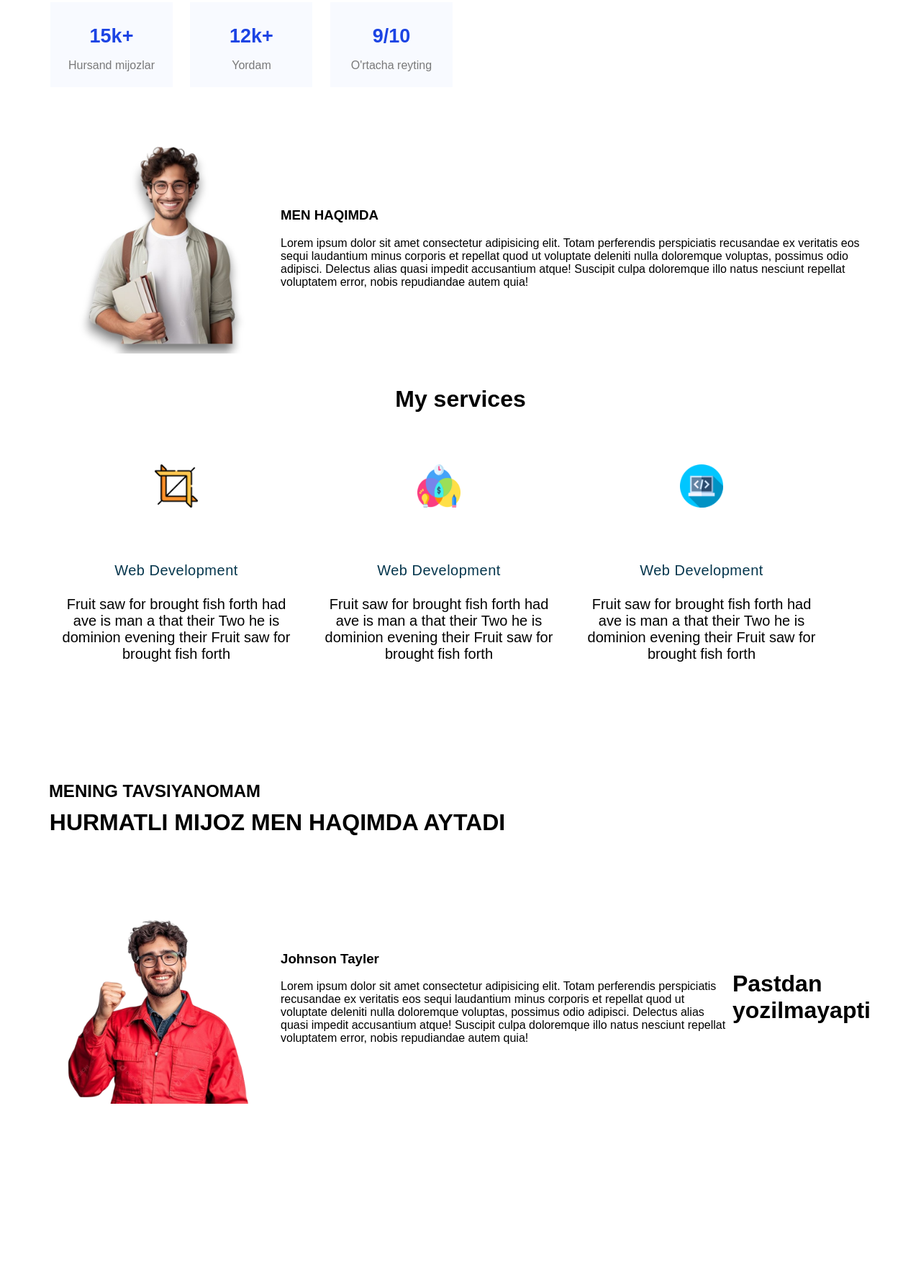
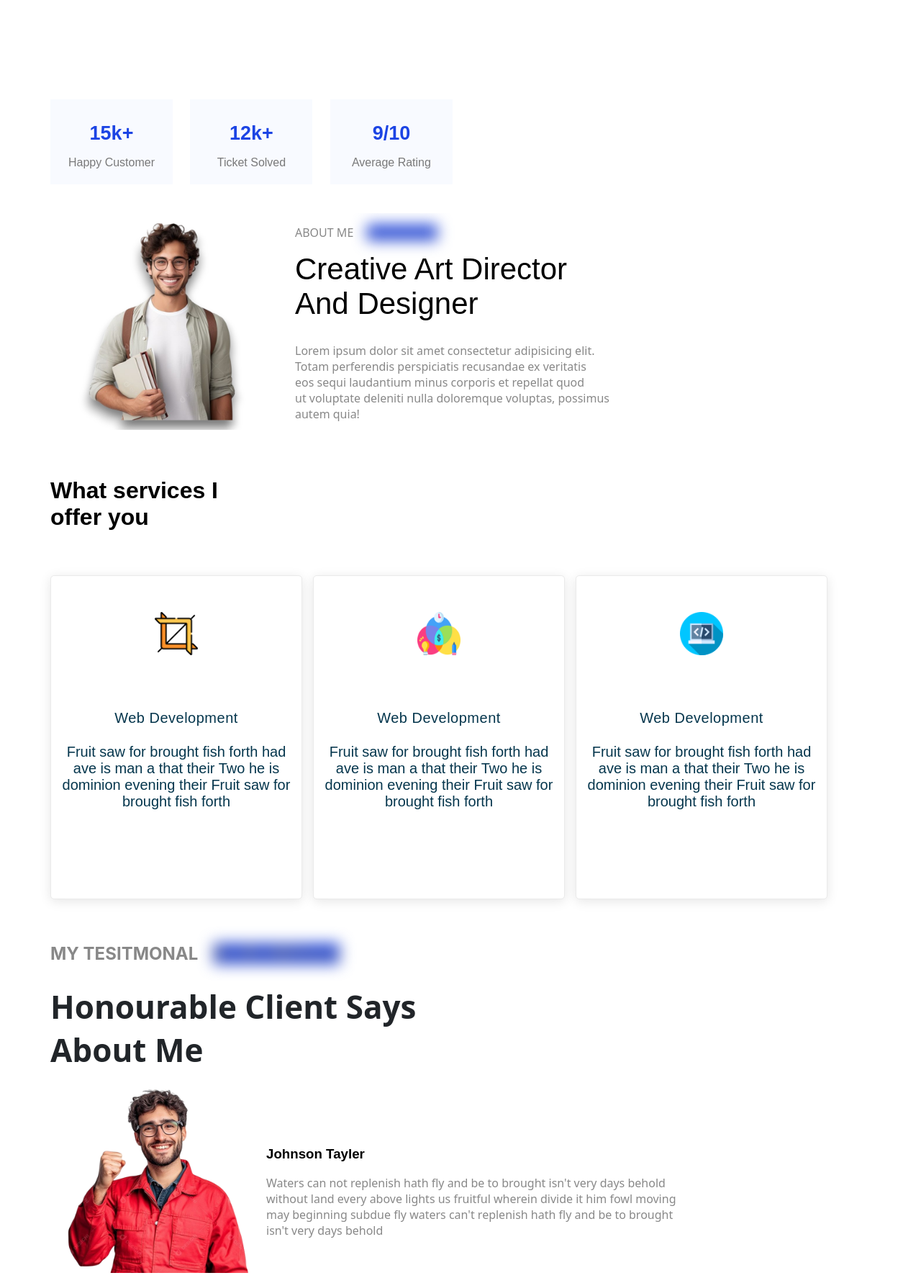
Before and after one commit to raxmonovabdulaziz/my-clonesite, a plain HTML site: page my-clonesite/index.html in a window 1280 px wide. Shown: the part 845-2620 px from the top of the page at 72% size. Before the commit the page ends 2390 px from the top, so only its background shows below. Drawn offline with Linux system fonts and the light colour scheme.

Commit message:
add new css propirties

```diff
--- a/css/styles.css
+++ b/my-clonesite/css/styles.css
@@ -11,9 +11,10 @@ body {
 
 .container {
     width: 1140px;
-    margin: 0 auto;
+    margin: 40px auto;
     display: flex; /* Asosiy narsa */
   align-items: center;
+  margin-top: 5px;
 }
 
 /* Main header styles */
@@ -23,7 +24,6 @@ body {
 }
 
 .main-header {
-    position: fixed;
     background-color: #fff;
     top: 0;
     left: 0;
@@ -41,10 +41,13 @@ body {
 }
 
 .main-header__brand img {
+    margin-left: 300px;
     width: 64px;
 }
 
 .main-navigation {
+    margin: 10px 100px;
+    font-size: 16px;
     display: inline-block;
     vertical-align: middle;
 }
@@ -113,7 +116,7 @@ body {
     color: #8fa1aa;
     font-size: 20px;
     display: inline-block;
-    margin-right: 16px;
+    margin: 48px 10px;
     cursor: pointer;
 }
 
@@ -122,13 +125,12 @@ body {
 }
 
 .main-section__action {
-    margin-top: 30px;
     border: none;
     background-color: #1c44e4;
     color: #ffffff;
     font-weight: 500;
     font-size: 14px;
-    padding: 20px 40px;
+    padding: 20px 38px;
     cursor: pointer;
     border-radius: 5px;
 }
@@ -162,21 +164,6 @@ body {
     font-weight: 300;
 }
 
-.container__2 {
-    width: 100%; /* Make it full width */
-    max-width: 1140px;
-    margin: 0 auto;
-    display: flex;
-    align-items: center;
-}
-
-.container__2 {
-    margin-top: 50px;
-    padding: 20px;
-    background-color: #fff;
-
-}
-
 .float-img {
     float: left;
     width: 40%;
@@ -189,34 +176,73 @@ body {
 
 .float-text {
     overflow: hidden;
+    font-size: 30px;
     padding-left: 20px;
     box-sizing: border-box;
     width: 100%;
+}
+
+.float-text h3 {
+    font-size: 20px;
+    font-family: system-ui, -apple-system, BlinkMacSystemFont, 'Segoe UI', Roboto, Oxygen, Ubuntu, Cantarell, 'Open Sans', 'Helvetica Neue', sans-serif;
+   color: #212529;
+}
+
+.float-text2 {
+    margin-top: -60px;
+}
+
+.float-img2 {
+    margin-top: -90px;
+    margin-bottom: 40px;
+}
+
+.float-text2 p {
+    font-size: 16px;
+    font-family: system-ui, -apple-system, BlinkMacSystemFont, 'Segoe UI', Roboto, Oxygen, Ubuntu, Cantarell, 'Open Sans', 'Helvetica Neue', sans-serif;
+    color: #888;
+    margin: 0px 0px 16px;
+}
+
+.onolti {
+    font-family: system-ui, -apple-system, BlinkMacSystemFont, 'Segoe UI', Roboto, Oxygen, Ubuntu, Cantarell, 'Open Sans', 'Helvetica Neue', sans-serif;
+    font-size: 16px;
+    padding-left: 20px;
+    box-sizing: border-box;
+    width: 100%;
+    color: #888;
+}
+
+.qiriqikki {
+    font-size: 42px;
+    font-style: bold;
+    padding-left: 20px;
+    box-sizing: border-box;
+    width: 100%;
+    margin: 0px 0px 30px;
 }
 
 .clr {
     clear: both;
 }
 
-.container__3 {
-    width: 1140px;
-    margin: 0 auto;
-    justify-items: center;
-}
-
 .s1 {
     font-family: sans-serif;
     background-color: #fff;
+    color: #05364d;
     padding: 20px 10px 50px 10px;
     width: 350px;
     height: 450px;
     font-size: 20px;
     float: left;
     margin-right: 15px;
-    margin-bottom: 20px;
+    margin-bottom: 1px;
     text-align: center;
     box-sizing: border-box;
-    transition: background-color 0.5s ease, color 0.5s ease;
+    transition: all 0.6s ease-in-out;
+    box-shadow: 0px 3px 16px 0px rgb(0 0 0 / 10%);
+    border-radius: 5px;
+    border: 1px solid #eaeaea;
 }
 
 .s1 h2 {
@@ -224,7 +250,6 @@ body {
     font-family: sans-serif;
     line-height: 1.6;
     letter-spacing: 0.5px;
-    color: #05364d;
     font-size: 20px;
     font-weight: 500;
     margin-bottom: 20px;
@@ -242,16 +267,20 @@ body {
 .s2 {
     font-family: sans-serif;
     background-color: #fff;
+    color: #05364d;
     padding: 20px 10px 50px 10px;
     width: 350px;
     height: 450px;
     font-size: 20px;
     float: left;
     margin-right: 15px;
-    margin-bottom: 20px;
+    margin-bottom: 1px;
     text-align: center;
     box-sizing: border-box;
-    transition: background-color 0.5s ease, color 0.5s ease;
+    transition: all 0.6s ease-in-out;
+    box-shadow: 0px 3px 16px 0px rgb(0 0 0 / 10%);
+    border-radius: 5px;
+    border: 1px solid #eaeaea;
 }
 
 .s2 h2 {
@@ -259,7 +288,6 @@ body {
     font-family: sans-serif;
     line-height: 1.6;
     letter-spacing: 0.5px;
-    color: #05364d;
     font-size: 20px;
     font-weight: 500;
     margin-bottom: 20px;
@@ -276,16 +304,20 @@ body {
 .s3 {
     font-family: sans-serif;
     background-color: #fff;
+    color: #05364d;
     padding: 20px 10px 50px 10px;
     width: 350px;
     height: 450px;
     font-size: 20px;
     float: left;
     margin-right: 15px;
-    margin-bottom: 20px;
+    margin-bottom: 1px;
     text-align: center;
     box-sizing: border-box;
-    transition: background-color 0.5s ease, color 0.5s ease;
+    transition: all 0.6s ease-in-out;
+    box-shadow: 0px 3px 16px 0px rgb(0 0 0 / 10%);
+    border-radius: 5px;
+    border: 1px solid #eaeaea;
 }
 
 .s3 h2 {
@@ -293,7 +325,6 @@ body {
     font-family: sans-serif;
     line-height: 1.6;
     letter-spacing: 0.5px;
-    color: #05364d;
     font-size: 20px;
     font-weight: 500;
     margin-bottom: 20px;
@@ -307,64 +338,50 @@ body {
     margin-bottom: 50px;
 }
 
-.container__4 {
-    width: 1140px;
-    margin: 0 auto;
-    display: flex;
-    justify-content: center;
-    align-items: center;
-    margin-top: 50px;
-}
-
-.container__4 img:hover {
-    background-color: rgb(235, 65, 65);
-}
-
-.container__4:hover {
-    background-color: #5a6ebe;
-}
-
-.all__comments {
-  display: flex;
-  justify-content: center; /* gorizontal o‘rtaga */
-  align-items: center;      /* vertikal o‘rtaga */
-  flex-direction: column;
-  text-align: center;
-}
-
-.all__comments:hover {
-    background-color: #94B4C1;
-}
-
 .s1:hover,
-.s1:hover h2,
-.s1:hover p {
-    background-color: #5f30ff;
-    color: #fff;
-}
-
-
 .s2:hover,
-.s2:hover h2,
-.s2:hover p {
-    background-color: #5f30ff;
-    color: #fff;
-}
-
-.s3:hover,
-.s3:hover h2,
-.s3:hover p {
+.s3:hover{
     background-color: #5f30ff;
     color: #fff;
 }
 
 .text__comment1 {
-    margin-left: -850px;
-    font-family: sans-serif;
+    font-size: 16px;
+    color: #888;
+    font-family: apple-system, BlinkMacSystemFont, 'Segoe UI', Roboto, Oxygen, Ubuntu, Cantarell, 'Open Sans', 'Helvetica Neue', sans-serif;
 }
 
 .text__comment2 {
-    margin-top: -30px;
-    margin-left: -509px;
-    font-family: sans-serif;
+    font-size: 22px;
+    color: #212529;
+    text-align: left;
+    font-family: system-ui, -apple-system, BlinkMacSystemFont, 'Segoe UI', Roboto, Oxygen, Ubuntu, Cantarell, 'Open Sans', 'Helvetica Neue', sans-serif;
 }
+
+.blur-line {
+    width: 100%;
+    height: 1px;
+    background: linear-gradient(to right, #1c44e4, #1c44e4);
+    filter: blur(10px);
+    margin-top: 100px;
+    margin-left: 15px;
+    margin-bottom: 10px;
+}
+
+/* PORTFOLIO */
+
+.portfolio {
+    margin: 0px 0px 30px;
+}
+
+.section-subtitle {
+    margin: 0px 0px 10px;
+    font-size: 16px;
+}
+
+.section-title {
+    font-size: 46px;
+    font-weight: 500;
+    margin-bottom: 0px 0px 30px;
+    color: #05364e;
+}
--- a/index.html
+++ b/my-clonesite/index.html
@@ -11,7 +11,6 @@
 
     <!-- Header -->
     <header class="main-header">
-        <div class="container">
         <div class="main-header__brand">
             <a href="index.html">
                 <img src="Images/logo AR.jpg" alt="Logo">
@@ -20,38 +19,34 @@
         <nav class="main-navigation">
             <ul class="main-navigation__items">
                 <li class="main-navigation__item active">
-                    <a href="#">Asosiy</a>
+                    <a href="#">HOME</a>
                 </li>
                 <li class="main-navigation__item">
-                    <a href="#">Men haqimda</a>
+                    <a href="#">ABOUT</a>
                 </li>
                 <li class="main-navigation__item">
-                    <a href="#">Xizmatlar</a>
+                    <a href="#">PORTFOLIO</a>
                 </li>
                 <li class="main-navigation__item">
-                    <a href="#">Mening mijozlar</a>
+                    <a href="#">PAGES</a>
                 </li>
                 <li class="main-navigation__item">
-                    <a href="#">Portfolio</a>
+                    <a href="#">BLOG</a>
                 </li>
                 <li class="main-navigation__item">
-                    <a href="#">Blog</a>
-                </li>
-                <li class="main-navigation__item">
-                    <a href="#">Sheriklar</a>
+                    <a href="#">CONTACT</a>
                 </li>
             </ul>
         </nav>
      </header>
-</div>
 
  <!-- Main section -->
   <div class="container">
     <section id="main-section" class="main-section">
         <div class="main-section__info">
-            <h4 class="main-section__welcome to-uppercase">Hammaga salom</h4>
+            <h4 class="main-section__welcome to-uppercase">Hey there!</h4>
         <h1 class="main-section__introduction to-uppercase">I am Rakhmanov</h1>
-        <h3 class="main-section__position to-uppercase">Junior {kichik} dasturchi & Vlogger</h3>
+        <h3 class="main-section__position to-uppercase">Junior developer & bloger</h3>
         <div class="main-section__social-networks">
             <a href="https://t.me/rakhmanov_77" target="_blank">
                 <i class="fa-brands fa-telegram"></i>
@@ -64,7 +59,7 @@
             </a>
         </div>
         <button type="button" class="main-section__action">
-            Ishlarimni ko'ring
+            SEE MY WORK
         </button>
         </div>
         <div class="main-section__img">
@@ -83,40 +78,49 @@
                 15k+
             </h3>
             <p class="statistics__title">
-                Hursand mijozlar</p>
+            Happy Customer</p>
         </div>
         <div class="statistics__item">
             <h3 class="statistics__number">
                 12k+
             </h3>
             <p class="statistics__title">
-                Yordam</p>
+               Ticket Solved</p>
         </div>
         <div class="statistics__item">
             <h3 class="statistics__number">
                 9/10
             </h3>
             <p class="statistics__title">
-                O'rtacha reyting</p>
+                Average Rating</p>
         </div>
     </section>
    </div>
 
    <div class="clr"></div>
 
-   <div class="container__2">
+   <div class="container">
     <div class="float-image">
         <img class="img__mini" src="Images/pic for portfolio.png" alt="Picture mini version">
     </div>
     <div class="float-text">
-        <h3>MEN HAQIMDA</h3>
-        <p>Lorem ipsum dolor sit amet consectetur adipisicing elit. Totam perferendis perspiciatis recusandae ex veritatis eos sequi laudantium minus corporis et repellat quod ut voluptate deleniti nulla doloremque voluptas, possimus odio adipisci. Delectus alias quasi impedit accusantium atque! Suscipit culpa doloremque illo natus nesciunt repellat voluptatem error, nobis repudiandae autem quia!</p>
+        <p class="onolti">ABOUT ME
+            <span class="blur-line">
+            asaaaaaaaaa<span>
+        </p>
+        <p class="qiriqikki">Creative Art Director<br>
+          And Designer</p>
+        <p class="onolti">Lorem ipsum dolor sit amet consectetur adipisicing elit. <br> Totam perferendis perspiciatis recusandae ex veritatis <br> eos sequi laudantium minus corporis et repellat quod <br> ut voluptate deleniti nulla doloremque voluptas, possimus <br>  autem quia!</p>
     </div>
    </div>
 
+   <div class="container">
+    <h1>What services I <br>
+    offer you</h1>
+   </div>
 
-   <div class="container__3">
-    <h1>My services</h1>
+
+   <div class="container">
     <div class="s1">
         <img src="Images/s1.png">
         <h2>Web Development</h2>
@@ -136,32 +140,47 @@
 
    <div class="clr"></div>
 
-    <div class="all__comments">
+   <div class="container">
+     <div class="all__comments">
         <div class="text__comment1">
-            <h2>MENING TAVSIYANOMAM</h2>
+            <h2>MY TESITMONAL
+            <span class="blur-line">
+             BLUELINEthere<span>
+            </h2>
            </div>
            <div class="text__comment2">
-            <h1>HURMATLI MIJOZ MEN HAQIMDA AYTADI</h1>
+            <h1>Honourable Client Says <br>
+            About Me</h1>
            </div>
     </div>
+   </div>
 
-   <div class="container__4">
-    <div class="float-image">
+   <div class="container">
+    <div class="float-img2">
         <img class="img__mini" src="Images/commenter-pic.png" alt="Picture mini version">
     </div>
-    <div class="float-text">
+    <div class="float-text2">
         <h3>Johnson Tayler</h3>
-        <p>Lorem ipsum dolor sit amet consectetur adipisicing elit. Totam perferendis perspiciatis recusandae ex veritatis eos sequi laudantium minus corporis et repellat quod ut voluptate deleniti nulla doloremque voluptas, possimus odio adipisci. Delectus alias quasi impedit accusantium atque! Suscipit culpa doloremque illo natus nesciunt repellat voluptatem error, nobis repudiandae autem quia!</p>
+        <p>Waters can not replenish hath fly and be to brought isn't very days behold  <br>without land every above lights us fruitful wherein divide it him fowl moving <br>may beginning subdue fly waters can't replenish hath fly and be to brought <br> isn't very days behold</p>
     </div>
 
     <div class="clr"></div>
 
-    <div class="container__5">
-        <h1>Pastdan yozilmayapti</h1>
     </div>
 
+    </div>
 
-    <!-- THE END -->
+    <div class="container">
+        <section id="portfolio" class="portfolio">
+        <div class="section-subtitle">
+            MY PORTFOLIO
+            <span class="blur-line">asaaaaaaaaa</span>
+        </div>
+        <div class="section-title">
+            CHECK MY RECENT CLIENT WORK
+        </div>
+    </section>
     </div>
+
 </body>
 </html>
```
Also changed, not shown: my-clonesite/Images/b1.jpg (renamed from Images/b1.jpg), my-clonesite/Images/b2.jpg (renamed from Images/b2.jpg), my-clonesite/Images/b3.jpg (renamed from Images/b3.jpg), my-clonesite/Images/commenter-pic.png (renamed from Images/commenter-pic.png), my-clonesite/Images/logo AR.jpg (renamed from Images/logo AR.jpg), my-clonesite/Images/p1.jpg (renamed from Images/p1.jpg), my-clonesite/Images/p4.jpg (renamed from Images/p4.jpg), my-clonesite/Images/p6.jpg (renamed from Images/p6.jpg), my-clonesite/Images/pic for portfolio.png (renamed from Images/pic for portfolio.png), my-clonesite/Images/s1.png (renamed from Images/s1.png), my-clonesite/Images/s2.png (renamed from Images/s2.png), my-clonesite/Images/s3.png (renamed from Images/s3.png).
